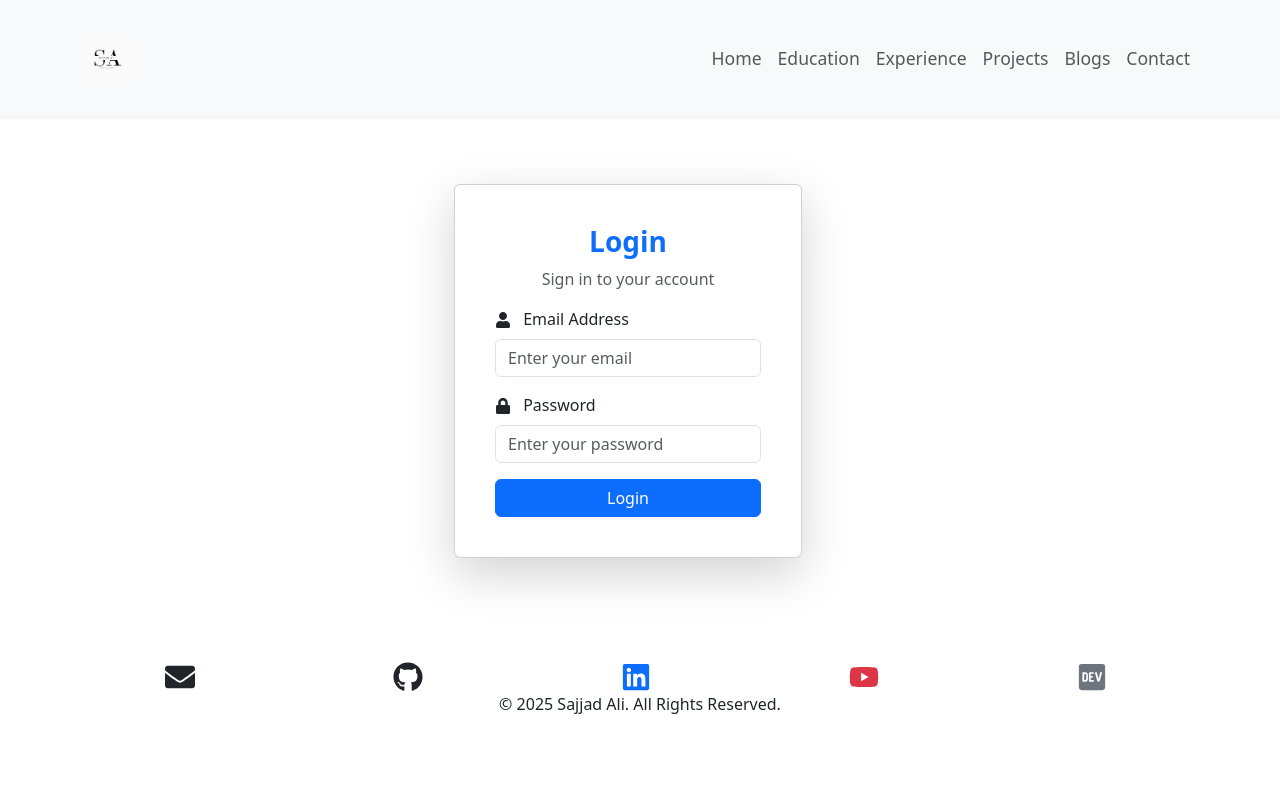
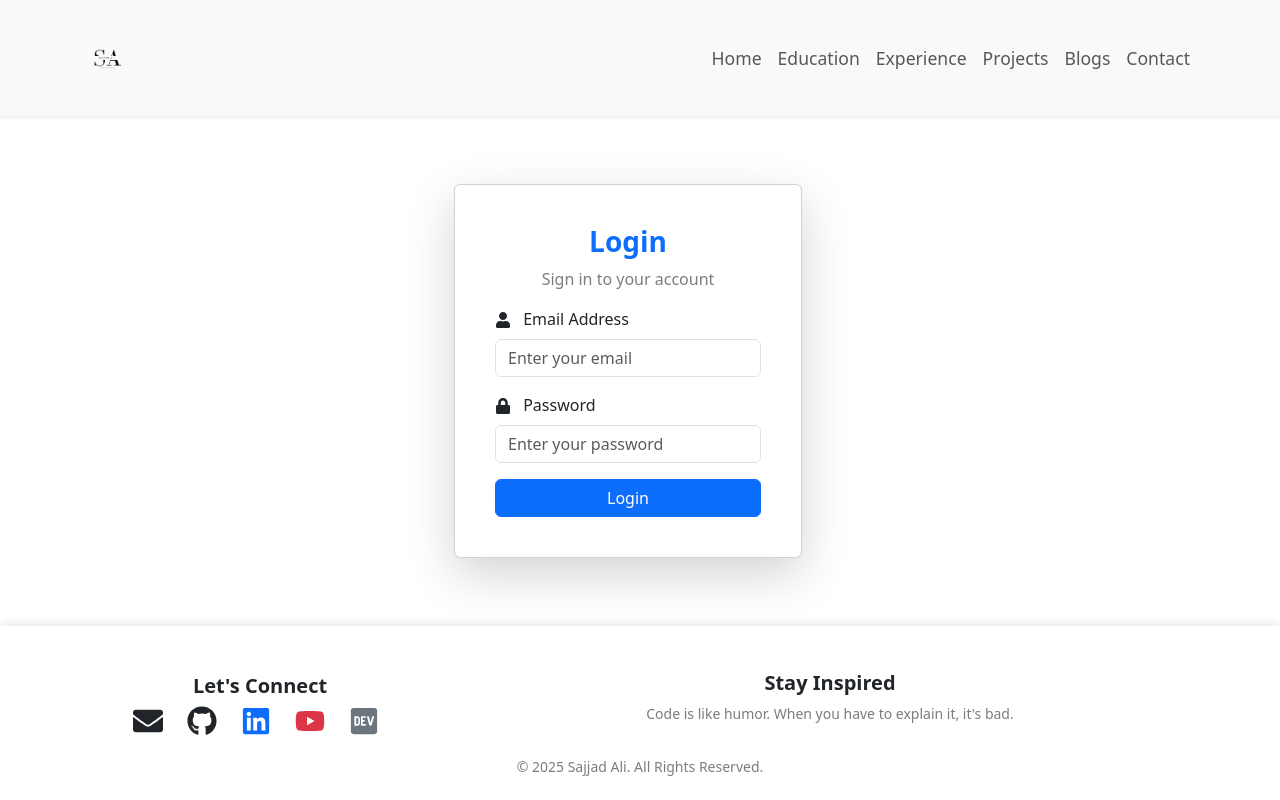
Before and after one commit to SajjadAli54/sajjadali, a Next.js app: page /login in a window 1280 px wide. Built offline with nearby package versions, Linux system fonts and the light colour scheme.

Commit message:
updated footer component

```diff
--- a/app/components/Footer.tsx
+++ b/app/components/Footer.tsx
@@ -1,5 +1,7 @@
 import { Col, Container, Row } from "react-bootstrap";
 import { IconType } from "react-icons";
+
+import "./footer.css";
 
 interface BadgeProps {
   href: string;
@@ -7,32 +9,48 @@ interface BadgeProps {
   className: string;
 }
 
-function MyFooter({ badges }: { badges: BadgeProps[] }) {
-  const component = (
-    <footer className="py-3 bg-transparent">
-      <Container className="text-center">
-        <Row className="justify-content-center">
+const MyFooter = ({ badges }: { badges: BadgeProps[] }) => {
+  return (
+    <footer className="modern-footer py-4">
+      <Container>
+        <Row className="align-items-center text-center">
+          {/* Left Side: Social Icons */}
+          <Col md={4} className="mb-3 mb-md-0">
+            <h5 className="fw-bold">{"Let's Connect"}</h5>
+            <div className="d-flex justify-content-center gap-3">
               {badges.map((badge, index) => (
-            <Col key={index}>
                 <a
                   key={index}
                   href={badge.href}
                   target="_blank"
                   rel="noopener noreferrer"
-                className={badge.className}
+                  className={`social-icon ${badge.className}`}
                 >
                   <badge.icon size={30} />
                 </a>
+              ))}
+            </div>
           </Col>
-          ))}
+
+          <Col>
+            <h5 className="fw-bold">Stay Inspired</h5>
+            <p className="small text-muted">
+              {"Code is like humor. When you have to explain it, it's bad."}
+            </p>
+          </Col>
         </Row>
-        <p className="text-gray-500 text-sm">
+
+        {/* Bottom Copyright */}
+        <Row className="mt-3">
+          <Col className="text-center">
+            <p className="small text-muted">
               © {new Date().getFullYear()} Sajjad Ali. All Rights Reserved.
             </p>
+          </Col>
+        </Row>
       </Container>
     </footer>
   );
-  return component;
-}
+};
 
 export default MyFooter;
--- /dev/null
+++ b/app/components/footer.css
@@ -0,0 +1,32 @@
+/* Modern Footer Styling */
+.modern-footer {
+    background: rgba(255, 255, 255, 0.1);
+    backdrop-filter: blur(10px);
+    border-top: 1px solid rgba(255, 255, 255, 0.2);
+    box-shadow: 0px -2px 10px rgba(0, 0, 0, 0.1);
+  }
+
+  /* Social Icons */
+  .social-icon {
+    transition: transform 0.3s ease-in-out, color 0.3s;
+  }
+
+  .social-icon:hover {
+    transform: scale(1.2);
+  }
+
+  /* Footer Links */
+  .footer-link {
+    text-decoration: none;
+    color: white;
+    transition: color 0.3s;
+  }
+
+  .footer-link:hover {
+    color: #17a2b8;
+  }
+
+  /* Make sure the text remains readable */
+  .text-muted {
+    opacity: 0.8;
+  }
```
Lines whose indentation alone changed are shown as unchanged.
